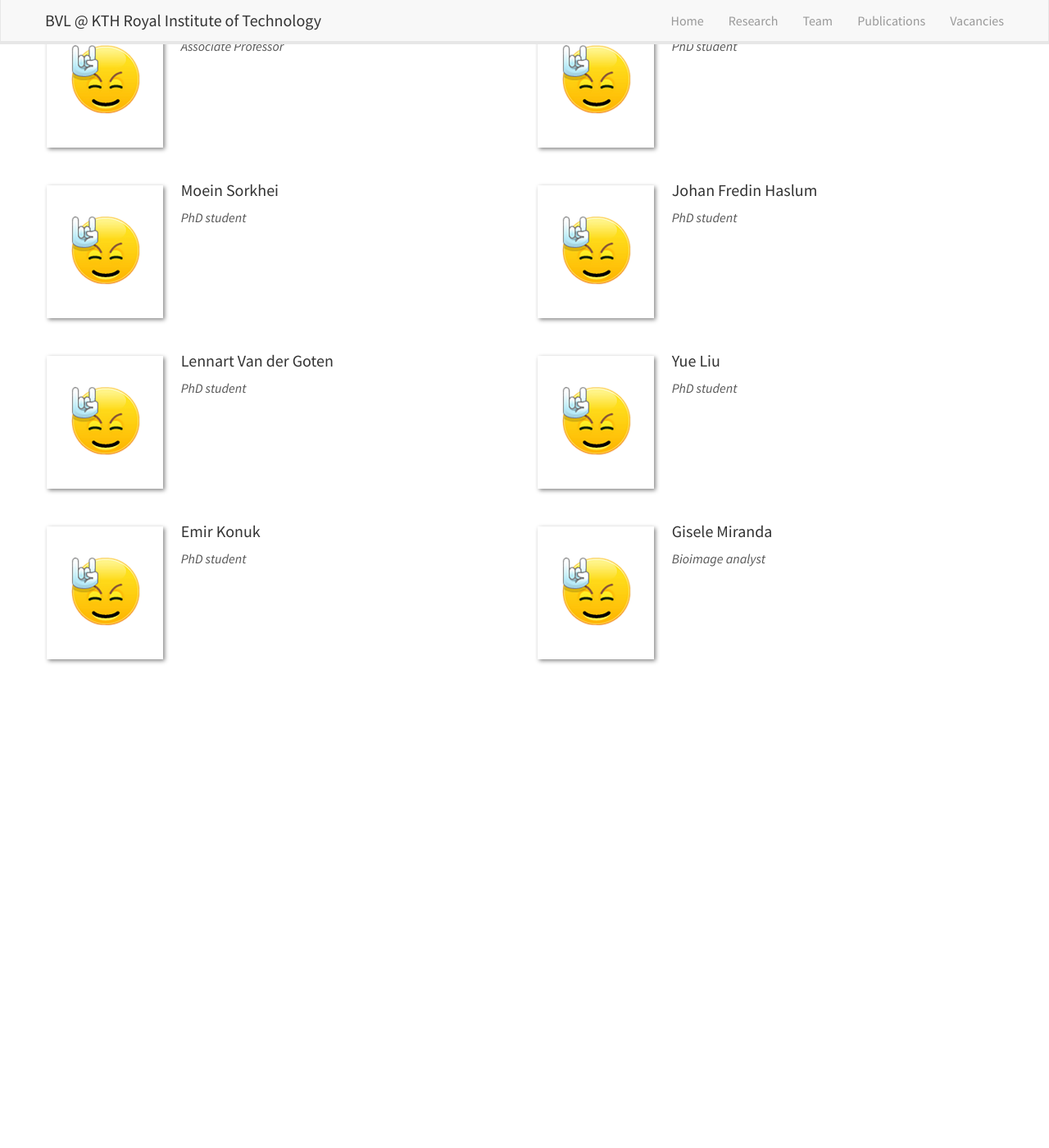
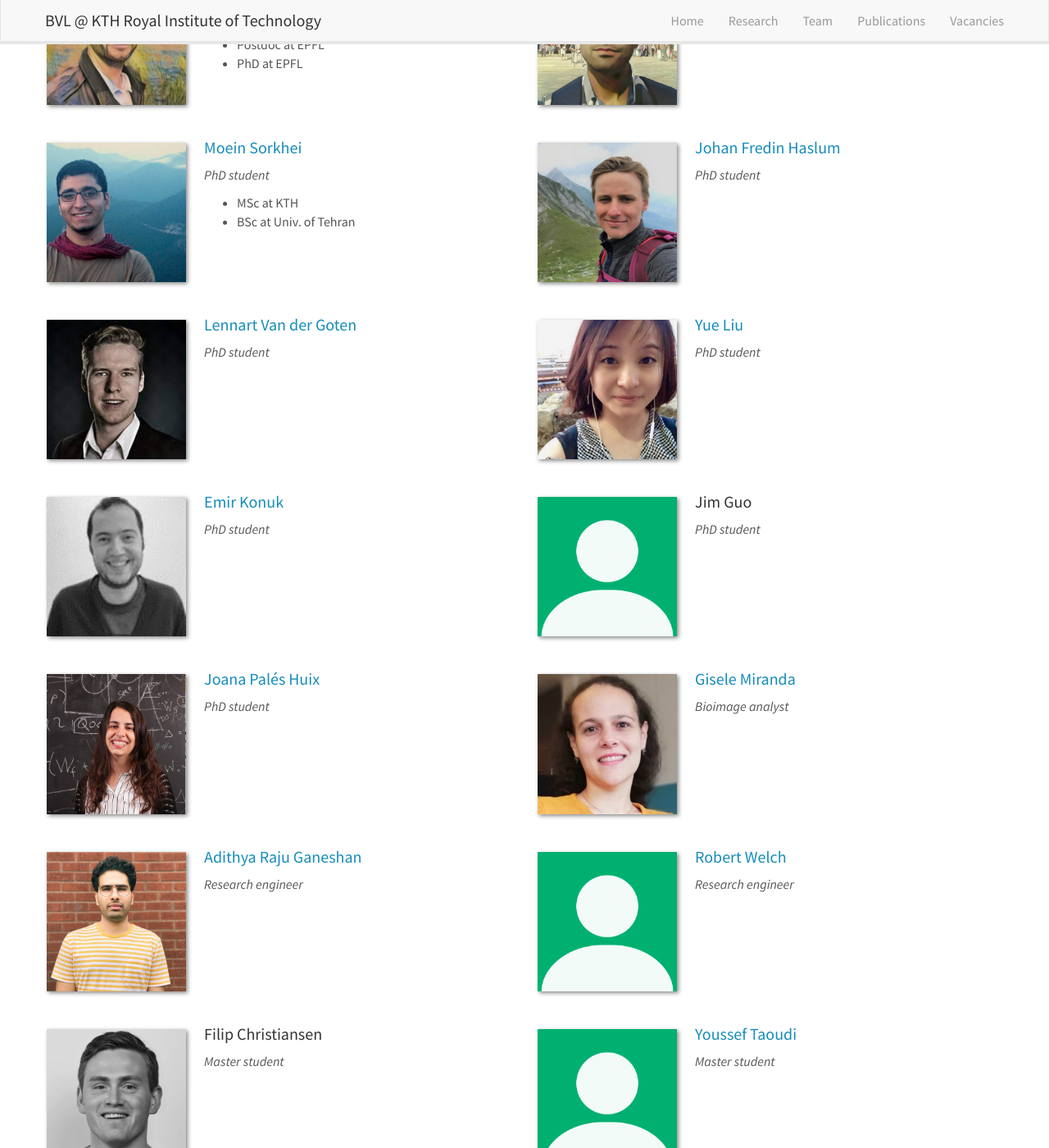
Before and after one commit to MoeinSorkhei/GroupWebsite, a Jekyll site: the page built from _pages/team.md, in a window 1280 px wide and 1400 px high, scrolled down 206 px. Shown: the whole window at 82% size. Built offline with Jekyll 4.4.1, drawn with Linux system fonts in a browser that asks for light colours; nearby versions of some CDN libraries; before the commit the page ends 1040 px from its top, so only the background shows below that.

Commit message:
Preliminary images and names to the teams page added -- ok state

```diff
--- a/_data/team_members.yml
+++ b/_data/team_members.yml
@@ -1,15 +1,17 @@
 - name: "Kevin Smith"
-  photo: rock.jpg
+  webpage: https://www.kth.se/profile/ksmith
+  photo: kevin.jpg
   info: Associate Professor
   email: ksmith@kth.se
-  number_educ: 0
-  education1:
-  education2:
-  education3:
+  number_educ: 3
+  education1: Postdoc at ETH
+  education2: Postdoc at EPFL
+  education3: PhD at EPFL
   education4:
 
 - name: "Chrsitos Matsoukas"
-  photo: rock.jpg
+  webpage: https://www.kth.se/profile/matsou
+  photo: Christos.png
   info: PhD student
   email: matsou@kth.se
   number_educ: 0
@@ -19,17 +21,19 @@
   education4:
 
 - name: "Moein Sorkhei"
-  photo: rock.jpg
+  webpage: https://www.kth.se/profile/sorkhei
+  photo: Moein.png
   info: PhD student
   email: sorkhei@kth.se
-  number_educ: 0
-  education1:
-  education2:
+  number_educ: 2
+  education1: MSc at KTH
+  education2: BSc at Univ. of Tehran
   education3:
   education4:
 
 - name: "Johan Fredin Haslum"
-  photo: rock.jpg
+  webpage: https://www.kth.se/profile/jhaslum
+  photo: Johan.jpeg
   info: PhD student
   email: haslum@kth.se
   number_educ: 0
@@ -39,7 +43,8 @@
   education4:
 
 - name: "Lennart Van der Goten"
-  photo: rock.jpg
+  webpage: https://www.kth.se/profile/lavdg/?l=en
+  photo: Lennart.jpg
   info: PhD student
   email: lavdg@kth.se
   number_educ: 0
@@ -49,7 +54,8 @@
   education4:
 
 - name: "Yue Liu"
-  photo: rock.jpg
+  webpage: https://www.kth.se/profile/yue3?l=en
+  photo: Yue.jpg
   info: PhD student
   email: yue3@kth.se
   number_educ: 0
@@ -59,7 +65,8 @@
   education4:
 
 - name: "Emir Konuk"
-  photo: rock.jpg
+  webpage: https://www.kth.se/profile/ekonuk
+  photo: Emir.jpg
   info: PhD student
   email: ekonuk@kth.se
   number_educ: 0
@@ -68,8 +75,31 @@
   education3:
   education4:
 
+- name: "Jim Guo"
+  webpage: ""
+  photo: Avatar.png
+  info: PhD student
+  email: "yu137226@gmail.com"
+  number_educ: 0
+  education1:
+  education2:
+  education3:
+  education4:
+
+- name: "Joana Palés Huix"
+  webpage: https://staff.ki.se/people/joana-pales-huix
+  photo: Joana.png
+  info: PhD student
+  email: "joanaph@kth.se"
+  number_educ: 0
+  education1:
+  education2:
+  education3:
+  education4:
+
 - name: "Gisele Miranda"
-  photo: rock.jpg
+  webpage: https://www.kth.se/profile/gmirand
+  photo: Gisele.png
   info: Bioimage analyst
   email: gmirand@kth.se
   number_educ: 0
@@ -77,3 +107,47 @@
   education2:
   education3:
   education4:
+
+- name: "Adithya Raju Ganeshan"
+  webpage: https://staff.ki.se/people/adithya-raju-ganeshan
+  photo: Adithya.png
+  info: Research engineer
+  email: "ganeshan@kth.se"
+  number_educ: 0
+  education1:
+  education2:
+  education3:
+  education4:
+
+- name: "Robert Welch"
+  webpage: https://www.kth.se/profile/rwe2?l=en
+  photo: Avatar.png
+  info: Research engineer
+  email: "rwe2@kth.se"
+  number_educ: 0
+  education1:
+  education2:
+  education3:
+  education4:
+
+- name: "Filip Christiansen"
+  webpage: ""
+  photo: Filip.png
+  info: Master student
+  email: "filipchr@kth.se"
+  number_educ: 0
+  education1:
+  education2:
+  education3:
+  education4:
+
+- name: "Youssef Taoudi"
+  webpage: https://www.kth.se/profile/yousseft
+  photo: Avatar.png
+  info: Master student
+  email: "yousseft@kth.se"
+  number_educ: 0
+  education1:
+  education2:
+  education3:
+  education4:
--- a/_pages/team.md
+++ b/_pages/team.md
@@ -17,8 +17,12 @@ permalink: /team/
 {% endif %}
 
 <div class="col-sm-6 clearfix">
-  <img src="{{ site.url }}{{ site.baseurl }}/images/teampic/{{ member.photo }}" class="img-responsive" width="25%" style="float: left" />
+  <img src="{{ site.url }}{{ site.baseurl }}/images/teampic/{{ member.photo }}" class="img-responsive" width="30%" style="float: left" />
+  {% if member.webpage == "" %}
   <h4>{{ member.name }}</h4>
+  {% else %}
+  <h4><a href="{{ member.webpage }}"> {{ member.name }}</a></h4>
+  {% endif %}
   <i>{{ member.info }}</i>
   <ul style="overflow: hidden">
 
```
Also changed, not shown: other parts of _pages/team.md (+1 -1 lines), images/teampic/Adithya.png (added), images/teampic/Avatar.png (added), images/teampic/Christos.png (added), images/teampic/Emir.jpg (added), images/teampic/Filip.png (added), images/teampic/Gisele.png (added), images/teampic/Joana.png (added), images/teampic/Johan.jpeg (added), images/teampic/Kevin.jpg (added), images/teampic/Lennart.jpg (added), images/teampic/Moein.png (added), images/teampic/Yue.jpg (added).
